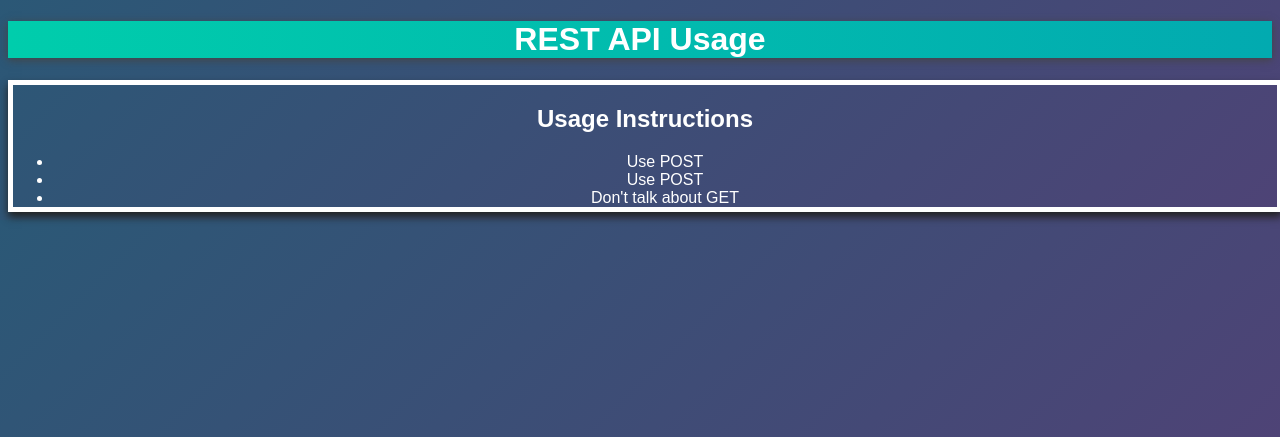
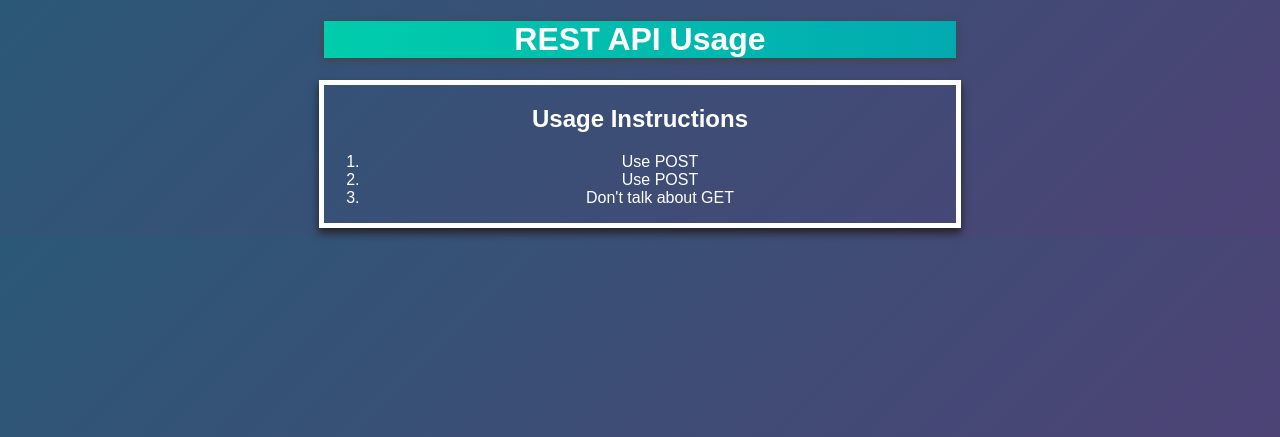
Before and after one commit to arnav-t/rest-captcha, a Flask app: page / in a window 1280 px wide. Shown: the top 437 px of the page. Run offline with Flask 2, Linux system fonts and the light colour scheme.

Commit message:
Updated style

```diff
--- a/templates/home.html
+++ b/templates/home.html
@@ -15,13 +15,15 @@
 		{
 			border:5px solid white;
 			box-shadow: 0px 5px 8px #222222;
-			width: 100%;
+			width: 50%;
+			margin: auto;
 		}
 		.header
 		{
 			background-image: linear-gradient(-90deg, #02AAB0, #00CDAC);
 			box-shadow: 0px 2px 8px #444444;
-			width: 100%;
+			width: 50%;
+			margin: auto;
 		}
 	</style>
 </head>
@@ -31,11 +33,11 @@
 	</div>
 	<div class="box">
 		<h2>Usage Instructions</h2>
-		<ul style="margin: auto;">
+		<ol>
 			<li> Use POST</li>
 			<li> Use POST</li>
 			<li> Don't talk about GET</li>
-		</ul>
+		</ol>
 	</div>
 </body>
 </html>
```
